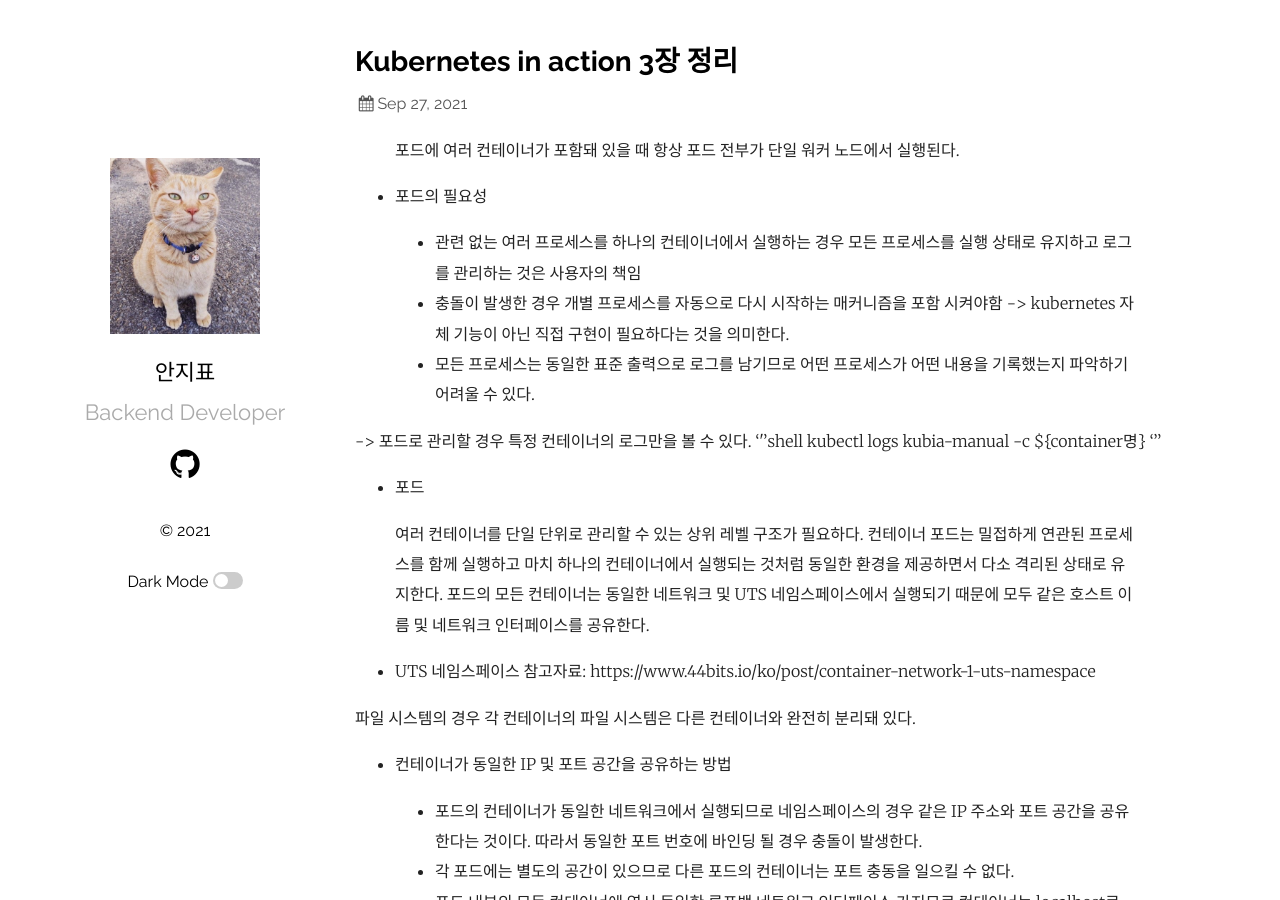
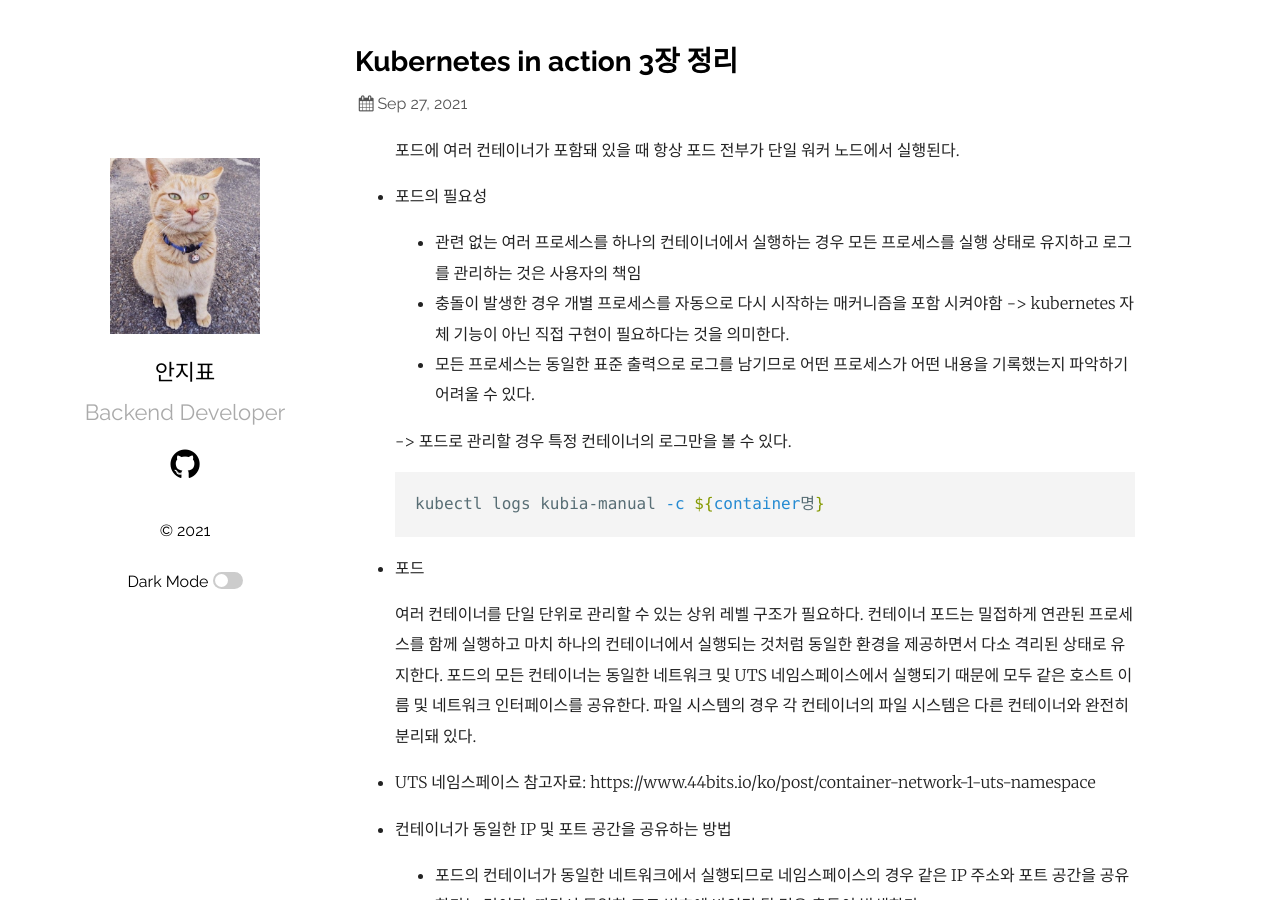
Before and after one commit to ppyong/ppyong.github.io, a Jekyll site: the page built from _posts/2021-09-27-kubernetes-in-action(chapter2~3).md, in a window 1280 px wide and 900 px high. Built offline with Jekyll 4.4.1, drawn with Linux system fonts in a browser that asks for light colours.

Commit message:
temp-20210104-1

````diff
--- a/_posts/2021-09-27-kubernetes-in-action(chapter2~3).md
+++ b/_posts/2021-09-27-kubernetes-in-action(chapter2~3).md
@@ -11,18 +11,18 @@ title: Kubernetes in action 3장 정리
 > - 충돌이 발생한 경우 개별 프로세스를 자동으로 다시 시작하는 매커니즘을 포함 시켜야함 -> kubernetes 자체 기능이 아닌 직접 구현이 필요하다는 것을 의미한다.
 > - 모든 프로세스는 동일한 표준 출력으로 로그를 남기므로 어떤 프로세스가 어떤 내용을 기록했는지 파악하기 어려울 수 있다.
 
--> 포드로 관리할 경우 특정 컨테이너의 로그만을 볼 수 있다.
-'''shell
+> -> 포드로 관리할 경우 특정 컨테이너의 로그만을 볼 수 있다.
+```shell
 kubectl logs kubia-manual -c ${container명}
-'''
+```
 
 - 포드
 
-> 여러 컨테이너를 단일 단위로 관리할 수 있는 상위 레벨 구조가 필요하다. 컨테이너 포드는 밀접하게 연관된 프로세스를 함께 실행하고 마치 하나의 컨테이너에서 실행되는 것처럼 동일한 환경을 제공하면서 다소 격리된  상태로 유지한다. 포드의 모든 컨테이너는 동일한 네트워크 및 UTS 네임스페이스에서 실행되기 때문에 모두 같은 호스트 이름 및 네트워크 인터페이스를 공유한다.
+> 여러 컨테이너를 단일 단위로 관리할 수 있는 상위 레벨 구조가 필요하다. 컨테이너 포드는 밀접하게 연관된 프로세스를 함께 실행하고 마치 하나의 컨테이너에서 실행되는 것처럼 동일한 환경을 제공하면서 다소 격리된  상태로 유지한다. 포드의 모든 컨테이너는 동일한 네트워크 및 UTS 네임스페이스에서 실행되기 때문에 모두 같은 호스트 이름 및 네트워크 인터페이스를 공유한다. 파일 시스템의 경우 각 컨테이너의 파일 시스템은 다른 컨테이너와 완전히 분리돼 있다.
 
 * UTS 네임스페이스 참고자료: https://www.44bits.io/ko/post/container-network-1-uts-namespace
 
-파일 시스템의 경우 각 컨테이너의 파일 시스템은 다른 컨테이너와 완전히 분리돼 있다.
+
 
 - 컨테이너가 동일한 IP 및 포트 공간을 공유하는 방법
 
````
